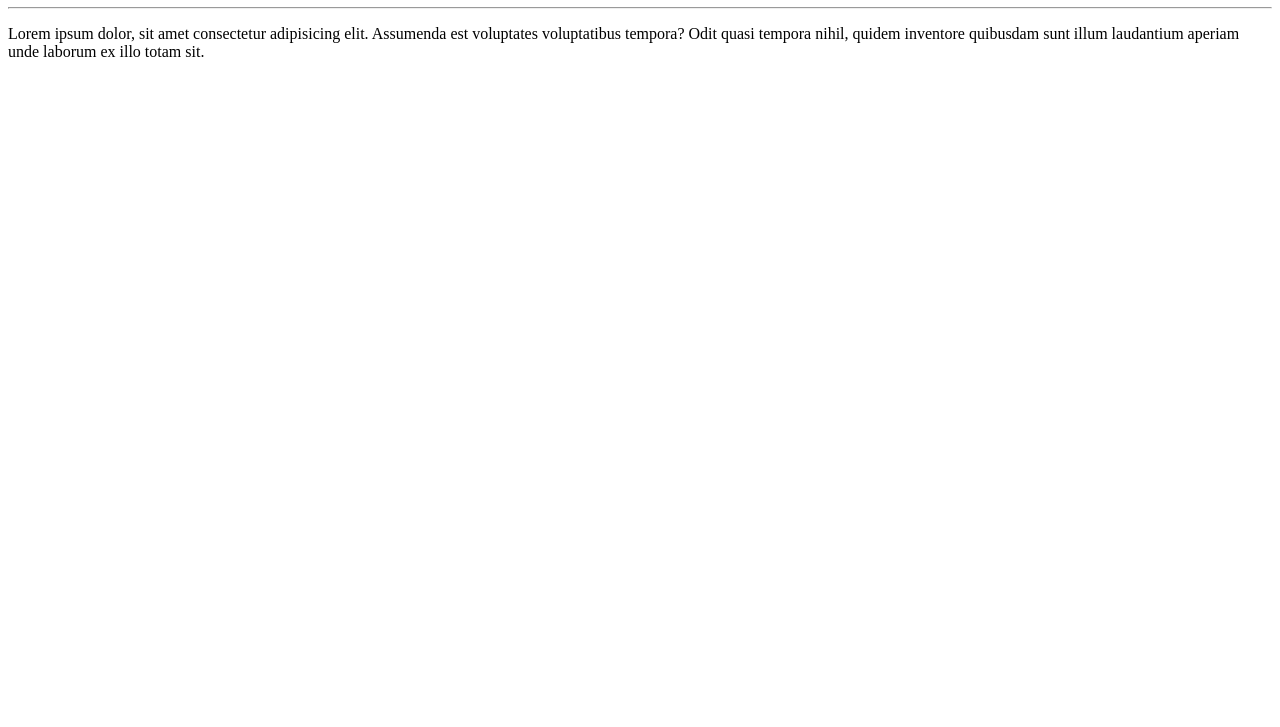
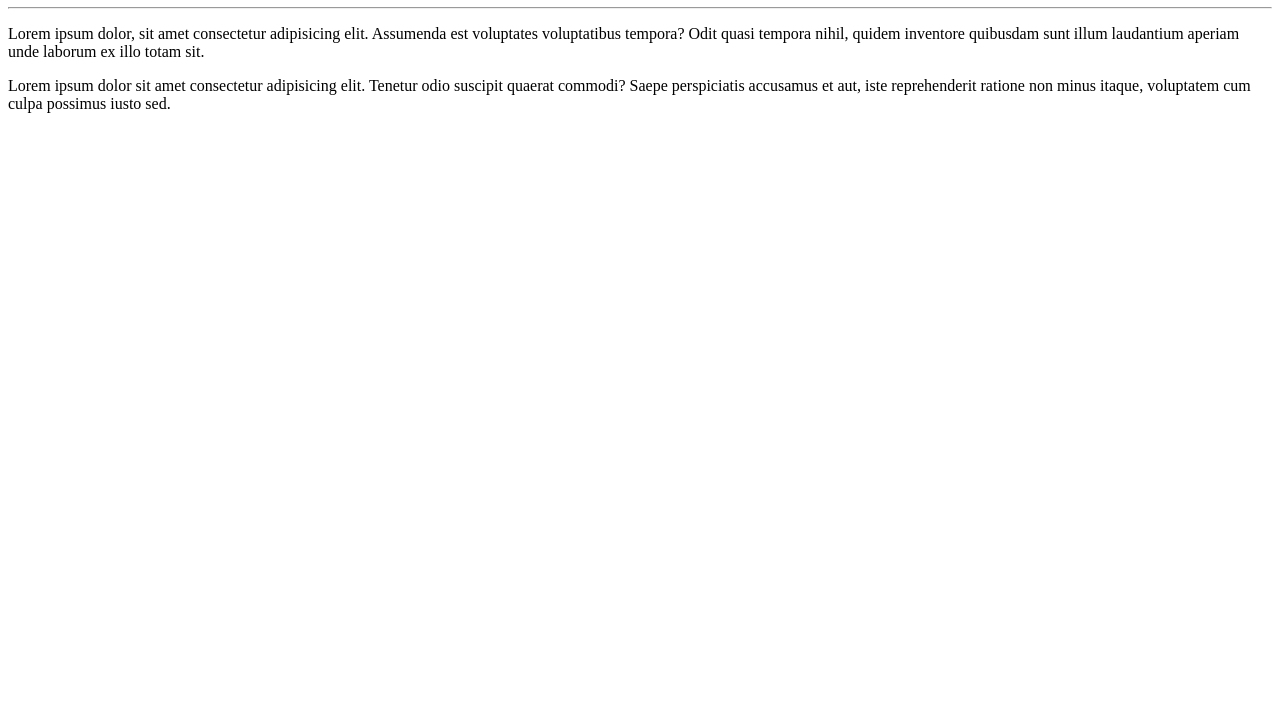
Before and after one commit to Guilherme98s/Ola-Mundo, a plain HTML site: page site-exemplo/index.html in a window 1280 px wide. Shown: the part 73-800 px from the top of the page. Drawn offline with Linux system fonts and the light colour scheme.

Commit message:
adicionei um parágrafo

```diff
--- a/site-exemplo/index.html
+++ b/site-exemplo/index.html
@@ -10,5 +10,6 @@
     <h1>Olá, mundo!</h1>
     <hr>
     <p>Lorem ipsum dolor, sit amet consectetur adipisicing elit. Assumenda est voluptates voluptatibus tempora? Odit quasi tempora nihil, quidem inventore quibusdam sunt illum laudantium aperiam unde laborum ex illo totam sit.</p>
+    <p>Lorem ipsum dolor sit amet consectetur adipisicing elit. Tenetur odio suscipit quaerat commodi? Saepe perspiciatis accusamus et aut, iste reprehenderit ratione non minus itaque, voluptatem cum culpa possimus iusto sed.</p>
 </body>
 </html>
```
